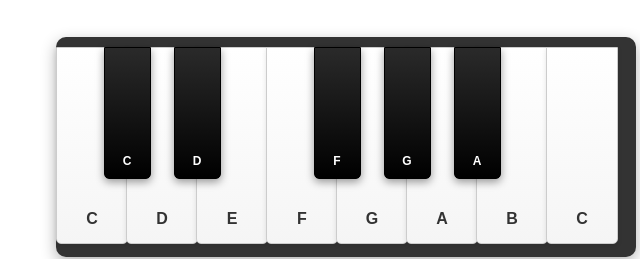
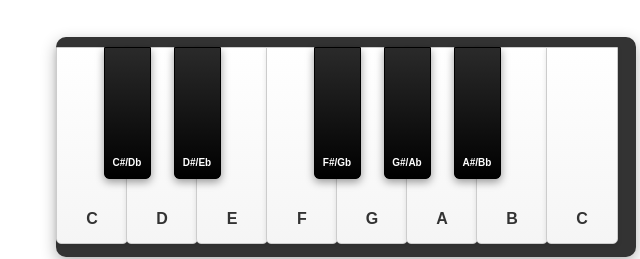
Before and after one commit to justinsfyeh/ear-trainer-v1, a plain HTML site: page index.html in a window 1280 px wide. Shown: the part 417-676 px from the top of the page, 294-934 px from the left. Drawn offline with Linux system fonts and the light colour scheme.

Commit message:
update sharp/flat notations

```diff
--- a/script.js
+++ b/script.js
@@ -141,6 +141,15 @@ function createFallbackPiano() {
 function setupKeyboard() {
   const container = document.getElementById("keyboard");
 
+  // Mapping for black keys to show both sharp and flat notations
+  const blackKeyLabels = {
+    'C#4': 'C#/Db',
+    'D#4': 'D#/Eb',
+    'F#4': 'F#/Gb',
+    'G#4': 'G#/Ab',
+    'A#4': 'A#/Bb'
+  };
+
   // Create white keys first
   whiteKeys.forEach(note => {
     const btn = document.createElement("div");
@@ -156,7 +165,7 @@ function setupKeyboard() {
   blackKeys.forEach(note => {
     const btn = document.createElement("div");
     btn.className = "key black-key";
-    btn.innerText = note.slice(0, -2); // Note name without octave and #
+    btn.innerText = blackKeyLabels[note]; // Show both sharp and flat notation
     btn.onclick = () => handleAnswer(note);
     btn.id = `key-${note}`;
     btn.setAttribute('data-note', note);
--- a/style.css
+++ b/style.css
@@ -76,10 +76,11 @@ body {
     background: linear-gradient(to bottom, #2a2a2a 0%, #000000 100%);
     border: 1px solid #000;
     color: white;
-    font-size: 12px;
+    font-size: 10px;
     padding-bottom: 10px;
     z-index: 2;
     box-shadow: 0 3px 8px rgba(0,0,0,0.4);
+    line-height: 1.1;
   }
 
   .black-key:hover {
```
